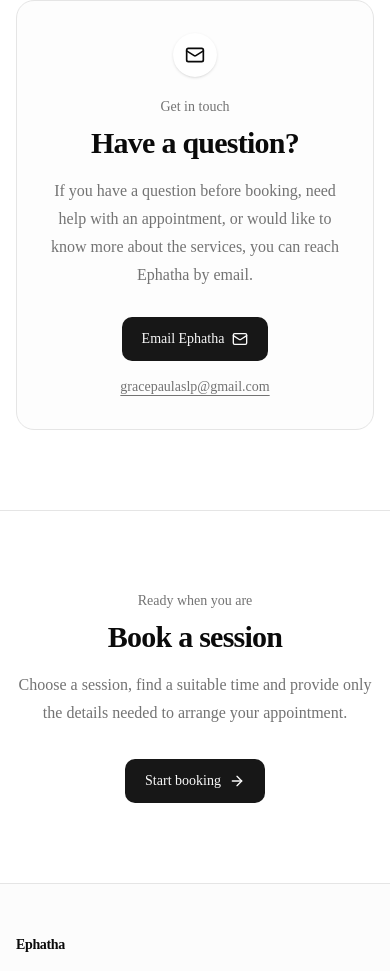
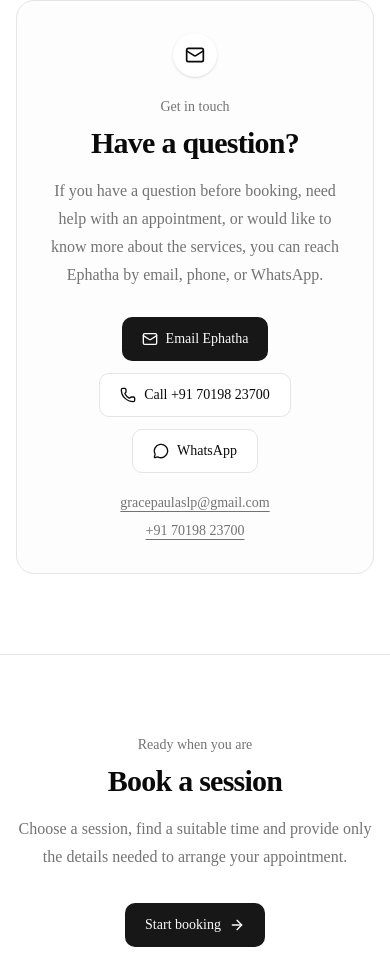
Before and after one commit to Praisepaul/MySLP, a Next.js app: page / in a window 390 px wide. Shown: the part 5129-6100 px from the top of the page. Built offline with nearby package versions, Linux system fonts and the light colour scheme; no server answers; the database is empty.

Commit message:
Add phone and WhatsApp contact options

```diff
--- a/app/page.tsx
+++ b/app/page.tsx
@@ -1,4 +1,4 @@
-import { ArrowRight, Mail } from "lucide-react";
+import { ArrowRight, Mail, MessageCircle, Phone } from "lucide-react";
 import Link from "next/link";
 import { ProfileAbout } from "@/components/public/profile/profile-about";
 import { ProfileContent } from "@/components/public/profile/profile-content";
@@ -48,23 +48,47 @@ export default async function Home() {
               <p className="mx-auto mt-4 max-w-2xl text-base leading-7 text-muted-foreground sm:text-lg">
                 If you have a question before booking, need help with an
                 appointment, or would like to know more about the services,
-                you can reach Ephatha by email.
+                you can reach Ephatha by email, phone, or WhatsApp.
               </p>
-              <a
-                href="mailto:gracepaulaslp@gmail.com"
-                className="mt-7 inline-flex min-h-11 items-center gap-2 rounded-lg bg-primary px-5 py-2.5 text-sm font-medium text-primary-foreground transition-opacity hover:opacity-90"
-              >
-                Email Ephatha
-                <Mail aria-hidden="true" className="size-4" />
-              </a>
-              <p className="mt-4 text-sm text-muted-foreground">
+              <div className="mt-7 flex flex-col items-center justify-center gap-3 sm:flex-row sm:flex-wrap">
+                <a
+                  href="mailto:gracepaulaslp@gmail.com"
+                  className="inline-flex min-h-11 items-center justify-center gap-2 rounded-lg bg-primary px-5 py-2.5 text-sm font-medium text-primary-foreground transition-opacity hover:opacity-90"
+                >
+                  <Mail aria-hidden="true" className="size-4" />
+                  Email Ephatha
+                </a>
+                <a
+                  href="tel:+917019823700"
+                  className="inline-flex min-h-11 items-center justify-center gap-2 rounded-lg border bg-background px-5 py-2.5 text-sm font-medium transition-colors hover:bg-muted"
+                >
+                  <Phone aria-hidden="true" className="size-4" />
+                  Call +91 70198 23700
+                </a>
+                <a
+                  href="https://wa.me/917019823700"
+                  target="_blank"
+                  rel="noopener noreferrer"
+                  className="inline-flex min-h-11 items-center justify-center gap-2 rounded-lg border bg-background px-5 py-2.5 text-sm font-medium transition-colors hover:bg-muted"
+                >
+                  <MessageCircle aria-hidden="true" className="size-4" />
+                  WhatsApp
+                </a>
+              </div>
+              <div className="mt-5 flex flex-col gap-2 text-sm text-muted-foreground sm:flex-row sm:flex-wrap sm:items-center sm:justify-center sm:gap-x-6">
                 <a
                   href="mailto:gracepaulaslp@gmail.com"
                   className="underline underline-offset-4 hover:text-foreground"
                 >
                   gracepaulaslp@gmail.com
                 </a>
-              </p>
+                <a
+                  href="tel:+917019823700"
+                  className="underline underline-offset-4 hover:text-foreground"
+                >
+                  +91 70198 23700
+                </a>
+              </div>
             </div>
           </div>
         </section>
```
